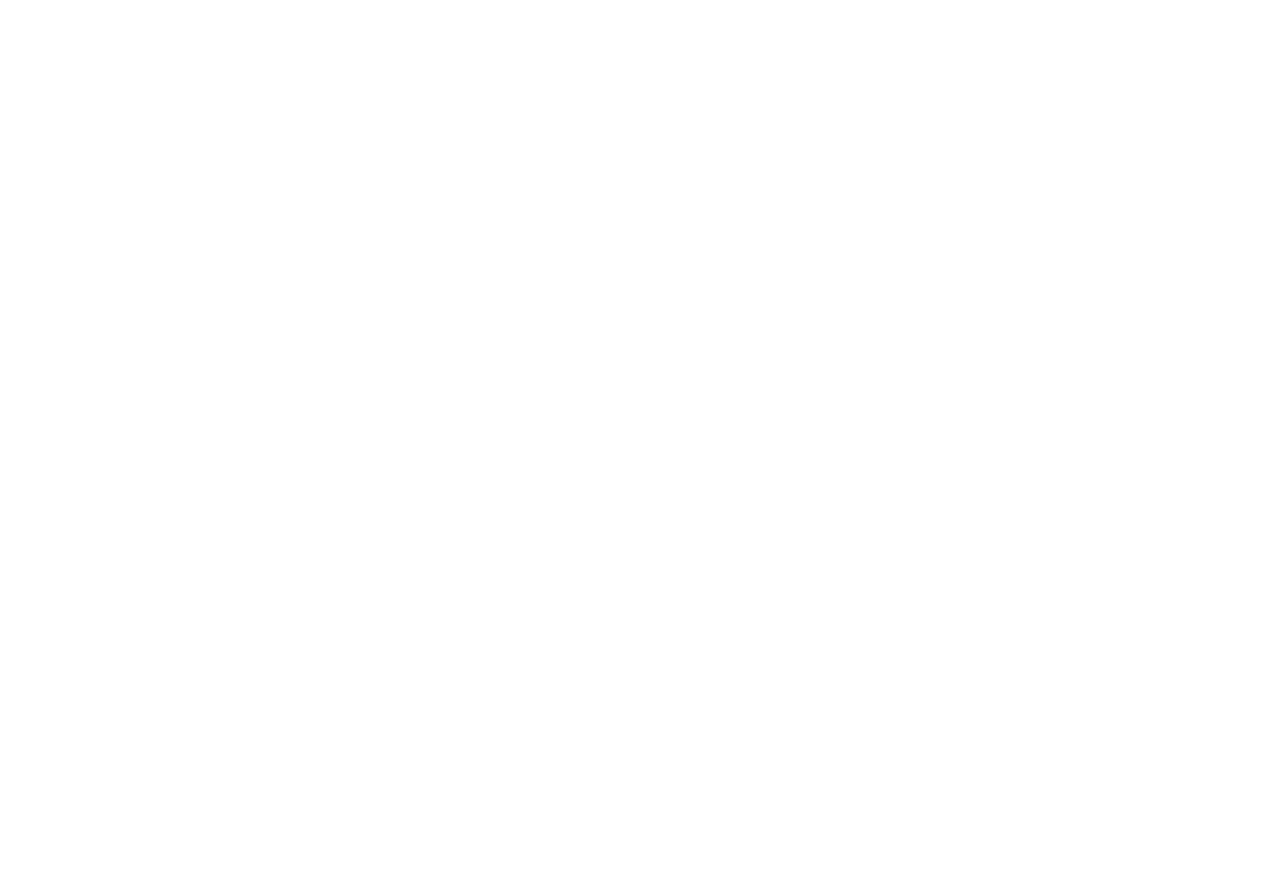
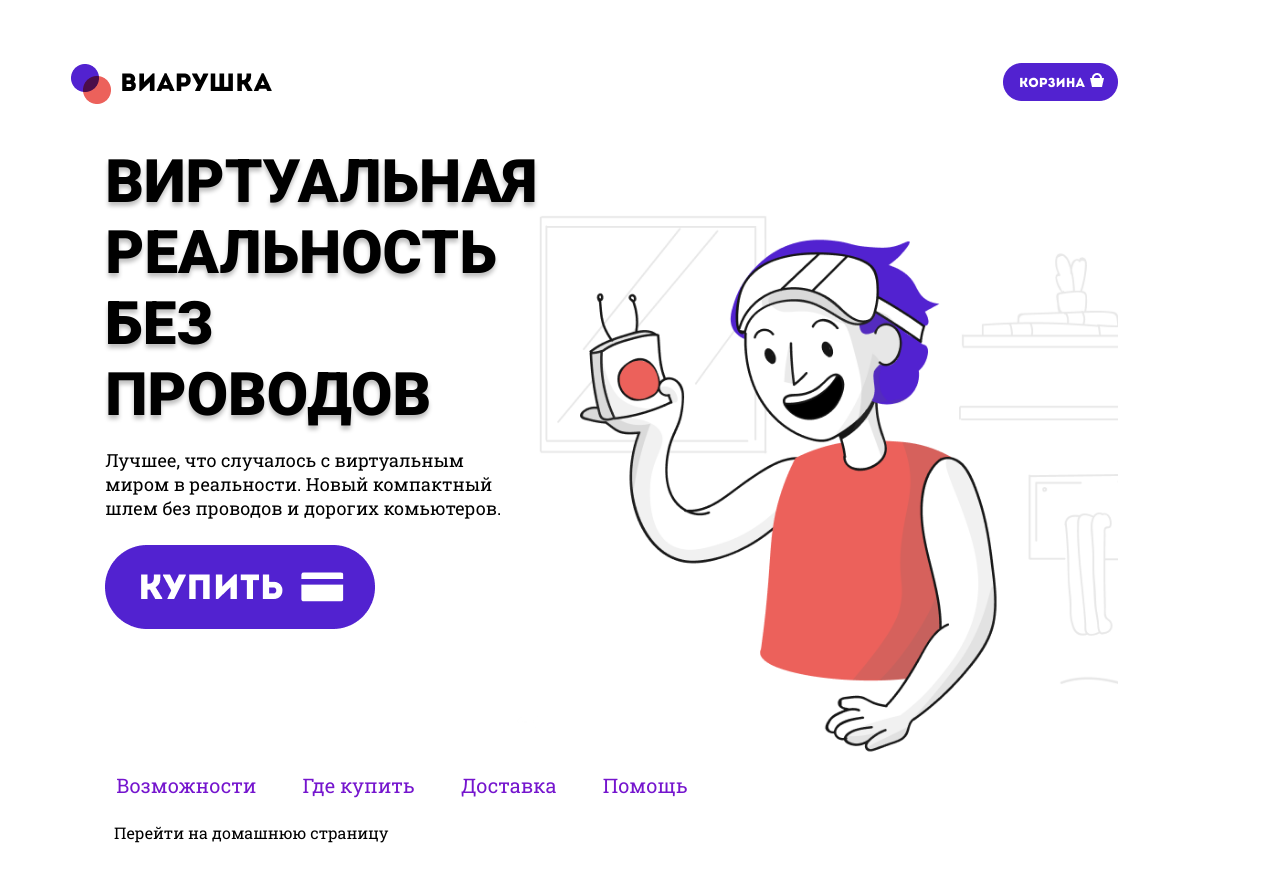
Before and after one commit to Rasalila/VR_BEM, a plain HTML site: page assets/pages/another_page.html in a window 1280 px wide. Before the commit the page ends 800 px from the top, so only its background shows below. Drawn offline with Linux system fonts and the light colour scheme.

Commit message:
complete both pages

```diff
--- a/assets/pages/another_page.html
+++ b/assets/pages/another_page.html
@@ -3,7 +3,84 @@
   <head>
     <meta charset="UTF-8" />
     <meta name="viewport" content="width=device-width, initial-scale=1.0" />
-    <title>Document</title>
+
+    <link rel="stylesheet" href="./assets/img/style.css" />
+    <link rel="preconnect" href="https://fonts.googleapis.com" />
+    <link rel="preconnect" href="https://fonts.gstatic.com" crossorigin />
+    <!-- шрифты -->
+    <link
+      href="https://fonts.googleapis.com/css2?family=Roboto:wght@900&display=swap"
+      rel="stylesheet"
+    />
+    <link rel="preconnect" href="https://fonts.googleapis.com" />
+    <link rel="preconnect" href="https://fonts.gstatic.com" crossorigin />
+    <link
+      href="https://fonts.googleapis.com/css2?family=Roboto&display=swap"
+      rel="stylesheet"
+    />
+    <link rel="preconnect" href="https://fonts.googleapis.com" />
+    <link rel="preconnect" href="https://fonts.gstatic.com" crossorigin />
+    <link
+      href="https://fonts.googleapis.com/css2?family=Roboto+Slab&display=swap"
+      rel="stylesheet"
+    />
+
+    <title>VR BEM</title>
+    <!-- ссылка на макет https://www.figma.com/design/9rsi8L0F8TMicEB9ZIOuLW/VR-(Copy)?node-id=1-385&t=FbjeDInXC9yDh8VI-0 -->
   </head>
-  <body></body>
+  <body class="body">
+    <header class="header">
+      <img src="./assets/img/img/logo.png" alt="виарушки" class="logo" />
+
+      <a href="#" class="basket">
+        <img
+          src="./assets/img/img/button-cart.png"
+          class="header__img-basket"
+          alt="корзина"
+        />
+      </a>
+    </header>
+
+    <main class="main">
+      <div class="main__sections">
+        <section class="main__sections-section">
+          <h1 class="main__h1">виртуальная реальность без проводов</h1>
+          <p class="main__sections-text">
+            Лучшее, что случалось с виртуальным миром в реальности. Новый
+            компактный шлем без проводов и дорогих комьютеров.
+          </p>
+          <img src="./assets/img/img/button-buy.png" alt="кнопка купить" />
+        </section>
+      </div>
+    </main>
+
+    <footer class="footer">
+      <nav class="footer__nav">
+        <ul class="footer__nav-ul">
+          <li class="nav-item">
+            <a class="nav-item" href="#">Возможности</a>
+          </li>
+          <li class="nav-item">
+            <a class="nav-item" href="#">Где купить</a>
+          </li>
+          <li class="nav-item">
+            <a class="nav-item" href="#">Доставка</a>
+          </li>
+          <li class="nav-item">
+            <a class="nav-item" href="#">Помощь</a>
+          </li>
+        </ul>
+      </nav>
+      <!-- ссылки на другую страничку -->
+      <nav class="menu">
+        <ul>
+          <li class="menu__item">
+            <a href="../../index.html" class="menu__link"
+              >Перейти на домашнюю страницу</a
+            >
+          </li>
+        </ul>
+      </nav>
+    </footer>
+  </body>
 </html>
--- a/assets/pages/assets/img/style.css
+++ b/assets/pages/assets/img/style.css
@@ -0,0 +1,95 @@
+.header {
+  display: flex;
+  justify-content: space-between;
+  align-items: center;
+  margin: 5% 5% 0 5%;
+}
+
+.basket {
+  margin-right: 8%;
+}
+
+.body {
+  background: url("./img/img_big.png");
+  background-repeat: no-repeat;
+  background-position: right 24% top 60%;
+  background-size: 47%;
+}
+
+.main {
+  margin-left: 7.7%;
+}
+
+.main__sections {
+  display: grid;
+  grid-template-columns: 35% 65%;
+}
+
+.main__h1 {
+  width: 80%;
+  margin: 10% 0 0 0;
+
+  font-family: "Roboto", sans-serif;
+  font-weight: 900;
+  font-style: normal;
+  font-size: 60px;
+  text-transform: uppercase;
+  color: #000000;
+  text-shadow: 0px 4px 4px rgba(0, 0, 0, 0.25);
+}
+
+.main__sections-text {
+  margin-bottom: 6%;
+
+  max-width: 500px;
+  font-family: "Roboto Slab", serif;
+  font-weight: 400;
+  font-style: normal;
+  font-size: 18px;
+}
+
+/* footer */
+.footer {
+  margin-top: 11%;
+  margin-bottom: 4%;
+}
+
+.footer__nav-ul {
+  display: flex;
+  justify-content: flex-start;
+  margin-left: 5.4%;
+  gap: 4%;
+}
+
+.nav-item {
+  display: inline;
+
+  font-family: "Roboto Slab", serif;
+  font-weight: 400;
+  font-style: normal;
+
+  color: rgb(117, 21, 206);
+  text-decoration: none;
+  font-size: 20px;
+}
+
+.menu__item {
+  display: inline;
+}
+
+.menu__link {
+  display: flex;
+  margin-left: 5.4%;
+  margin-top: 2%;
+
+  font-family: "Roboto Slab", serif;
+  font-weight: 400;
+  font-style: normal;
+
+  color: black;
+  text-decoration: none;
+}
+
+.menu__link:hover {
+  color: #ec615b;
+}
--- a/assets/style/style.css
+++ b/assets/style/style.css
@@ -20,6 +20,7 @@
 .main {
   margin-left: 7.7%;
 }
+
 .main__sections {
   display: grid;
   /* здесь понимаю, что неправильно выставляю настройки грида, но не знаю какие правильные: расстояние между картинками больше, чем на макете */
@@ -29,12 +30,12 @@
   margin-bottom: 6%;
 }
 
-.main__sections_section {
+.main__sections-section {
   max-width: 365px;
   margin-bottom: 2%;
 }
 
-.main__sections_h2 {
+.main__sections-h2 {
   max-width: 365px;
   font-family: "Roboto", sans-serif;
   font-weight: 900;
@@ -42,7 +43,7 @@
   text-transform: uppercase;
   color: #000000;
 }
-.main__sections_text {
+.main__sections-text {
   max-width: 365px;
   font-family: "Roboto Slab", serif;
   font-weight: 400;
@@ -50,13 +51,13 @@
 }
 
 /* contact */
-.main__sections_section_contact {
+.main__sections-contact {
   display: flex;
   flex-direction: column;
   max-width: 365px;
   background-color: #ec615b;
 }
-.main__sections_h2_contact {
+.h2-contact {
   max-width: 365px;
   margin-left: 4%;
   margin-bottom: 2%;
@@ -70,7 +71,7 @@
   margin-left: 4%;
   margin-bottom: 5%;
 }
-.main__bottan_contact {
+.main__buttan-contact {
   margin-left: 4%;
 }
 
@@ -79,13 +80,13 @@
   margin-top: 2%;
   margin-bottom: 4%;
 }
-.footer__nav_ul {
+.footer__nav-ul {
   display: flex;
   justify-content: flex-start;
   margin-left: 5.4%;
-  gap: 6%;
+  gap: 4%;
 }
-.nav_item {
+.nav-item {
   display: inline;
 
   font-family: "Roboto Slab", serif;
@@ -94,4 +95,27 @@
 
   color: black;
   text-decoration: none;
+
+  font-size: 20px;
 }
+
+.menu__item {
+  display: inline;
+}
+
+.menu__link {
+  display: flex;
+  margin-left: 5.4%;
+  margin-top: 2%;
+
+  font-family: "Roboto Slab", serif;
+  font-weight: 400;
+  font-style: normal;
+
+  color: black;
+  text-decoration: none;
+}
+
+.menu__link:hover {
+  color: #ec615b;
+}
```
Also changed, not shown: index.html (+41 -31 lines), assets/pages/assets/img/img/button-buy.png (added), assets/pages/assets/img/img/button-cart.png (added), assets/pages/assets/img/img/img_big.png (added), assets/pages/assets/img/img/logo.png (added), 1 other file.
